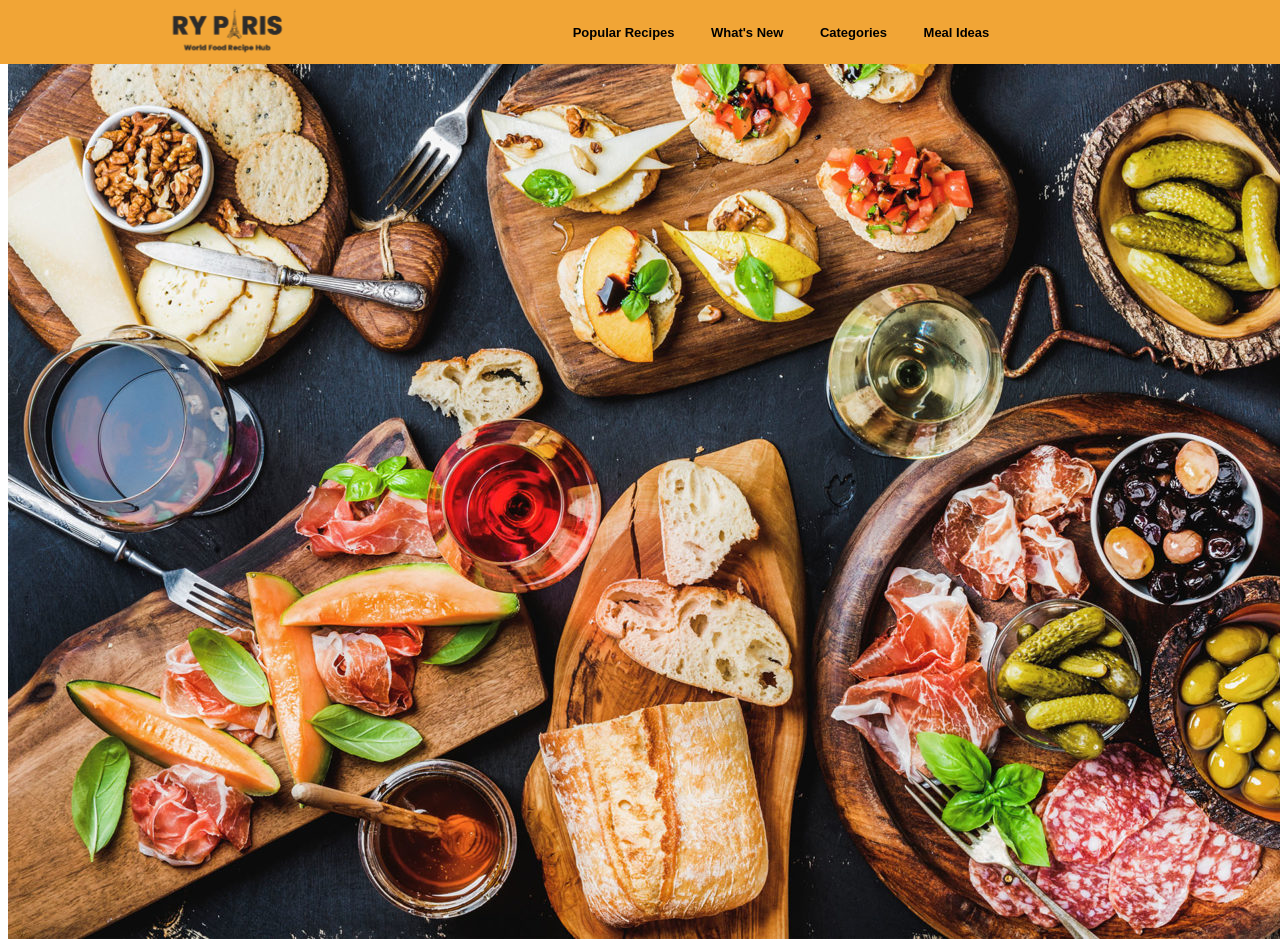
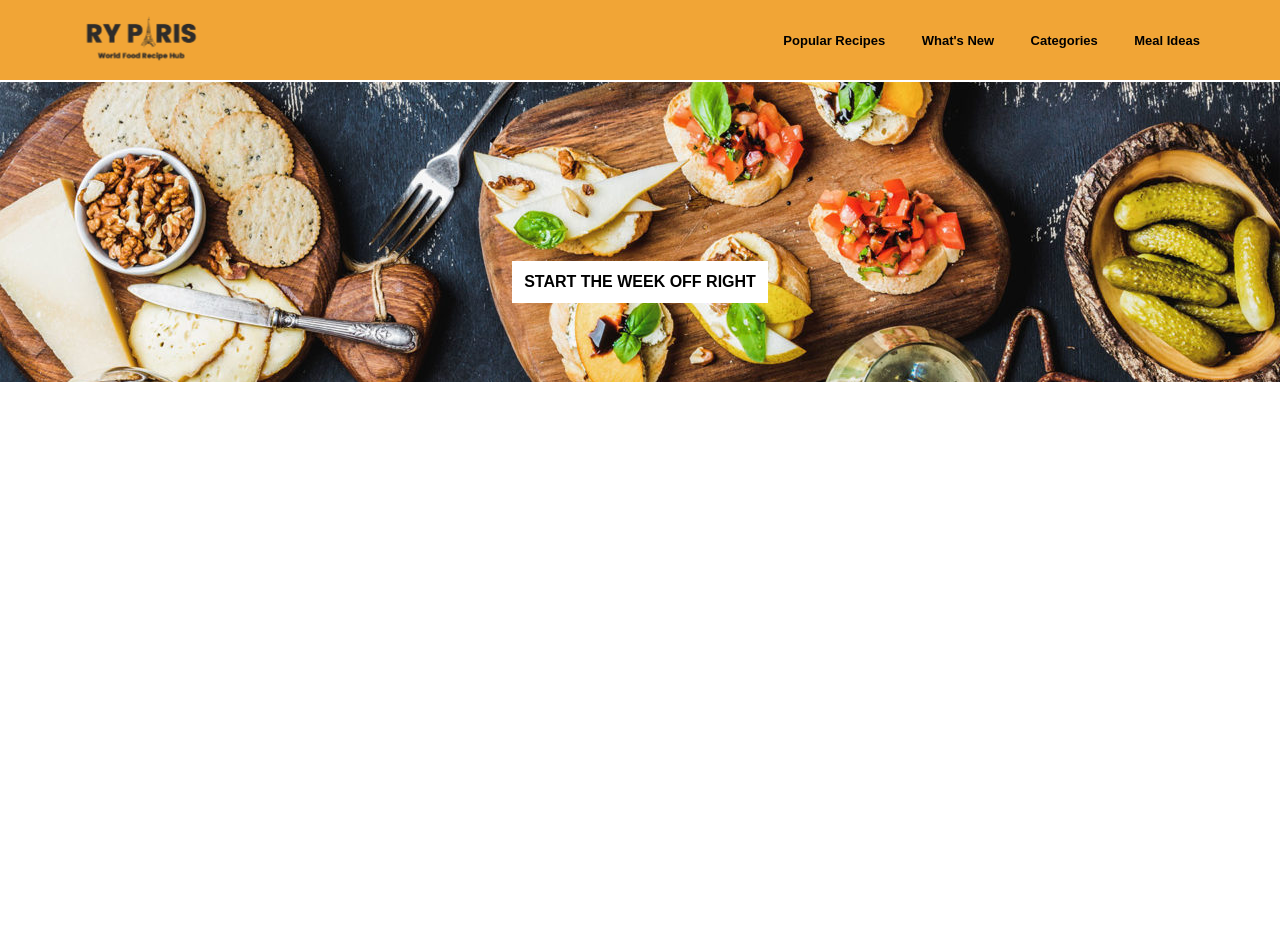
Before and after one commit to dpgranger8/RyParis-Recipe-Hub, a plain HTML site: page index.html in a window 1280 px wide. After the commit the page ends 800 px from the top, so only its background shows below. Drawn offline with Linux system fonts and the light colour scheme.

Commit message:
changed formatting to make more sense, then fixed hero background image and span

```diff
--- a/index.html
+++ b/index.html
@@ -18,8 +18,9 @@
         <a href="#categories">Categories</a>
         <a href="#mealideas">Meal Ideas</a>
       </div>
-      <div></div>
     </div>
-    <img src="hero-image.jpg">
+    <div class="hero">
+      <span class="herospan">START THE WEEK OFF RIGHT</span>
+    </div>
   </body>
 </html>
--- a/ryparis.css
+++ b/ryparis.css
@@ -5,8 +5,11 @@
 }
 
 body {
+    display: flex;
+    flex-direction: column;
     font-size: "20px";
     font-weight: bolder;
+    margin: 0 auto;
 }
 
 .logo {
@@ -16,13 +19,13 @@ body {
 .topnav {
     display: flex;
     align-items: center;
-    justify-content: space-around;
+    justify-content: space-between;
     position: sticky;
     top: 0;
     background-color: var(--navbarColor);
     z-index: 2;
-    margin: -1rem;
-    height: 4rem;
+    height: 5rem;
+    padding-right: 4rem;
 }
 
 .topnav a {
@@ -31,3 +34,19 @@ body {
     color: black;
     padding: 0rem 1rem;
 }
+
+.hero {
+    display: flex;
+    justify-content: center;
+    align-items: center;
+    height: 300px;
+    margin-top: 2px;
+    background-image: url("hero-image.jpg");
+    background-size: cover;
+}
+
+.herospan {
+    transform: translateY(50px);
+    background-color: white;
+    padding: 0.75rem;
+}
```
